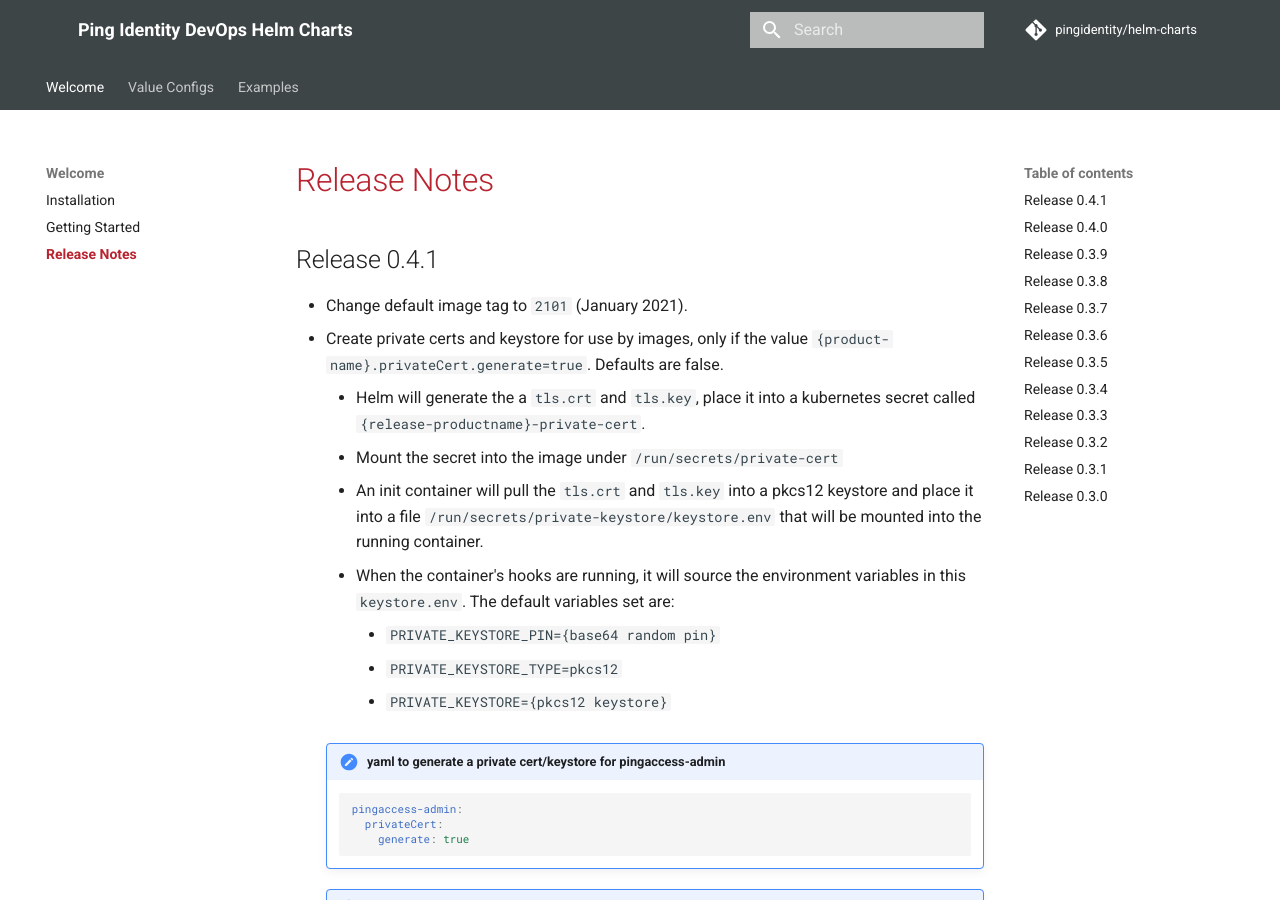
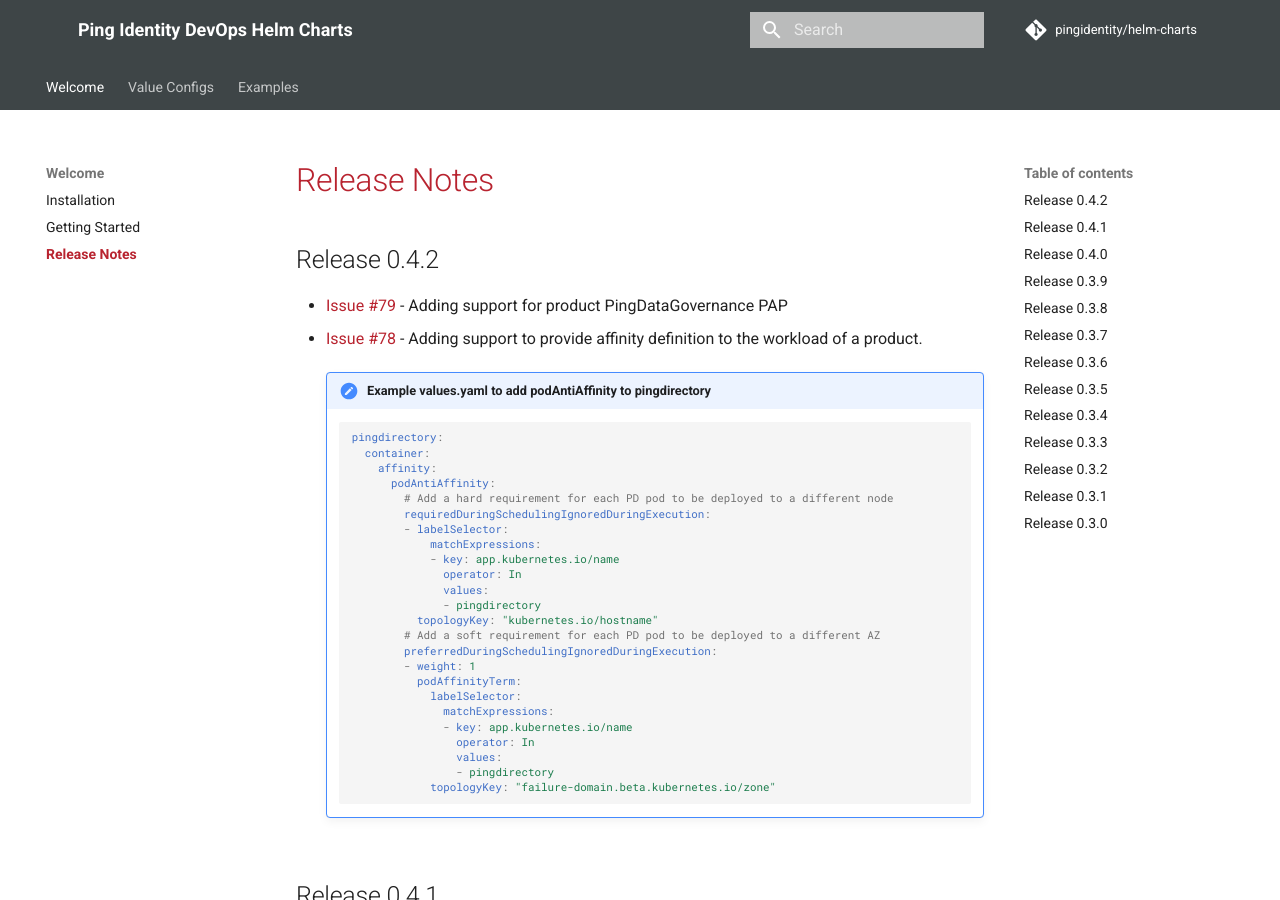
Before and after one commit to pingidentity/helm-charts, an MkDocs documentation site: the page built from docs/release-notes.md, in a window 1280 px wide and 900 px high. Built offline with MkDocs 1.6.1 and Material for MkDocs 9.7.7, drawn with Linux system fonts in a browser that asks for light colours; comment, search, counter and statistics services are not loaded.

Commit message:
Release 0.4.2 (#81)
* Issue #78 - Adding affinity support to workload

* Issue #79 - Adding pingdatagovernancepap

* Adding release notes for release 0.4.2

* Issue #79 - setting EXTERNAL_HOST to proper hostname if ingress is being used

* final clenaup

* removed future license secret change

* Add additional comment to affinity example

* Remove empty line due to lint error

* Trying to resolve ct lint error

* Fix lint error

````diff
--- a/docs/release-notes.md
+++ b/docs/release-notes.md
@@ -1,5 +1,38 @@
 # Release Notes
 
+
+## Release 0.4.2
+
+* [Issue #79](https://github.com/pingidentity/helm-charts/issues/79) - Adding support for product PingDataGovernance PAP
+* [Issue #78](https://github.com/pingidentity/helm-charts/issues/78) - Adding support to provide affinity definition to the workload of a product.
+
+    !!! note "Example values.yaml to add podAntiAffinity to pingdirectory"
+        ```yaml
+        pingdirectory:
+          container:
+            affinity:
+              podAntiAffinity:
+                # Add a hard requirement for each PD pod to be deployed to a different node
+                requiredDuringSchedulingIgnoredDuringExecution:
+                - labelSelector:
+                    matchExpressions:
+                    - key: app.kubernetes.io/name
+                      operator: In
+                      values:
+                      - pingdirectory
+                  topologyKey: "kubernetes.io/hostname"
+                # Add a soft requirement for each PD pod to be deployed to a different AZ
+                preferredDuringSchedulingIgnoredDuringExecution:
+                - weight: 1
+                  podAffinityTerm:
+                    labelSelector:
+                      matchExpressions:
+                      - key: app.kubernetes.io/name
+                        operator: In
+                        values:
+                        - pingdirectory
+                    topologyKey: "failure-domain.beta.kubernetes.io/zone"
+        ```
 
 ## Release 0.4.1
 
````
Also changed, not shown: docs/config/container.md (+1 -0 lines), 9 other files.
